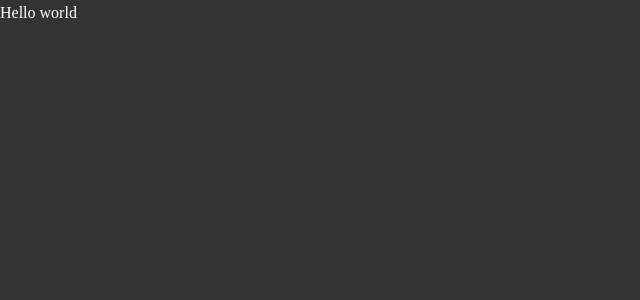
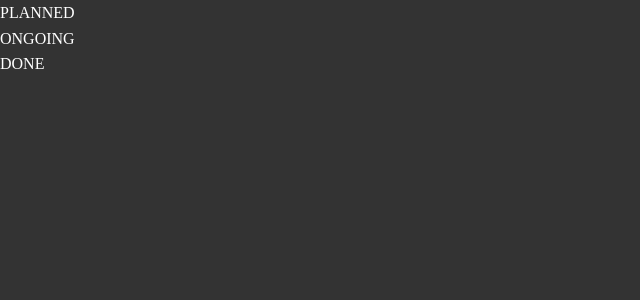
Before and after one commit to esteemayo/kaban-zustand, a React (Vite) app: page / in a window 1280 px wide. Shown: the top 300 px of the page, without its empty margins (0-640 px from the left). Built offline with nearby package versions, Linux system fonts and the light colour scheme.

Commit message:
fix: add Colun component

```diff
--- a/src/App.jsx
+++ b/src/App.jsx
@@ -1,8 +1,13 @@
 import './App.css'
+import Column from './components/Column'
 
 function App() {
   return (
-    <div className='app'>Hello world</div>
+    <div className='app'>
+      <Column state='PLANNED' />
+      <Column state='ONGOING' />
+      <Column state='DONE' />
+    </div>
   )
 }
 
```
